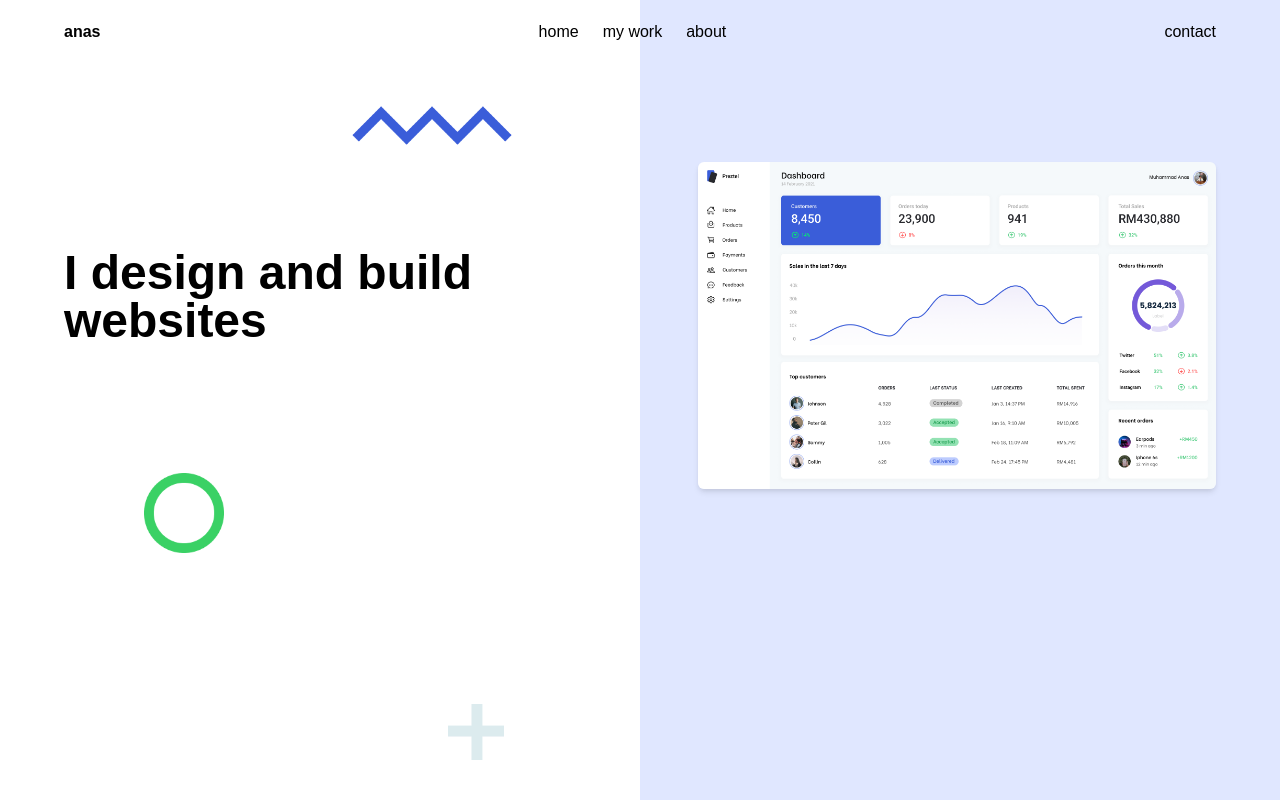
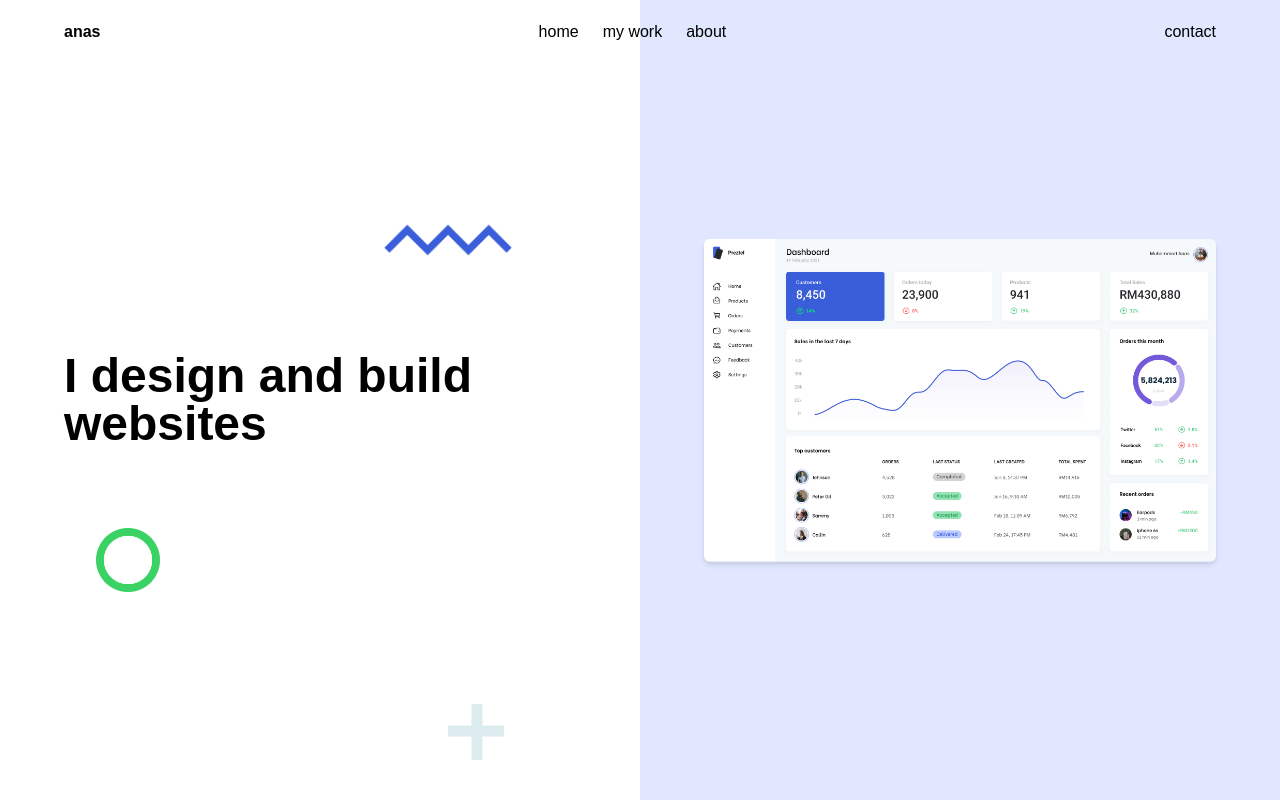
Before and after one commit to anas283/muhammadanas, an Angular app: page /home in a window 1280 px wide. Built offline with nearby package versions, Linux system fonts and the light colour scheme.

Commit message:
Update home ui for desktop

```diff
--- a/src/app/components/home/home.component.css
+++ b/src/app/components/home/home.component.css
@@ -1,5 +1,39 @@
 @media only screen and (min-width: 1024px) {
+    .main-text {
+        width: 40%;
+        margin: 0;
+        position: absolute;
+        top: 50%;
+        left: 25%;
+        -ms-transform: translate(-50%, -50%);
+        transform: translate(-50%, -50%);
+    }
+
     .w-cd {
-        width: 45%;
+        width: 40%;
+        margin: 0;
+        position: absolute;
+        top: 50%;
+        left: 75%;
+        -ms-transform: translate(-50%, -50%);
+        transform: translate(-50%, -50%);
+    }
+
+    .circle {
+        margin: 0;
+        position: absolute;
+        top: 70%;
+        left: 10%;
+        -ms-transform: translate(-50%, -50%);
+        transform: translate(-50%, -50%);
+    }
+
+    .zigzag {
+        margin: 0;
+        position: absolute;
+        top: 30%;
+        left: 35%;
+        -ms-transform: translate(-50%, -50%);
+        transform: translate(-50%, -50%);
     }
 }
--- a/src/app/components/home/home.component.html
+++ b/src/app/components/home/home.component.html
@@ -1,20 +1,21 @@
 <section class="lg:px-16 mx-auto py-10 h-auto w-screen overflow-x-hidden flex flex-row">
 
     <div class="w-1/2">
-        <img class="relative z-50 ml-72 md:ml-96 lg:ml-72 w-40" src="../../../assets/images/extra/zigzag.png" alt="zigzag">
+        <img class="zigzag relative z-50 ml-72 md:ml-96 lg:ml-72 w-32" src="../../../assets/images/extra/zigzag.png" alt="zigzag">
 
         <div class="flex justify-center md:ml-52 md:mt-10 lg:ml-0 lg:justify-start -mr-48 lg:mt-16 lg:w-3/4">
-            <h1 class="w-48 sm:w-auto mt-10 font-bold text-4xl lg:text-5xl text-center lg:text-left relative z-50 leading-snug">
+            <h1 class="main-text w-48 sm:w-auto mt-10 font-bold text-4xl lg:text-5xl text-center lg:text-left relative z-50 leading-snug">
                 I design and build websites
             </h1>
         </div>
 
-        <img class="absolute -ml-10 mt-20 md:ml-14 lg:ml-20 lg:mt-32 w-20" src="../../../assets/images/extra/circle.png" alt="circle">
+        <img class="circle absolute -ml-10 mt-20 md:ml-14 lg:ml-20 lg:mt-0 w-16" src="../../../assets/images/extra/circle.png" alt="circle">
         <img class="absolute bottom-0 ml-12 mb-10 lg:ml-96 w-14" src="../../../assets/images/extra/plus.png" alt="plus">
     </div>
 
     <div class="bg-indigo-100 w-1/2 h-screen absolute z-0 top-0 right-0"></div>
 
-    <img class="w-cd relative -ml-24 z-50 mt-80 shadow-md rounded-md lg:ml-20 lg:mt-14" src="../../../assets/images/works/new_dashboard.png" alt="dashboard">
+    <!-- <img class="w-cd relative -ml-24 z-50 mt-80 shadow-md rounded-md lg:ml-20 lg:mt-14" src="../../../assets/images/works/new_dashboard.png" alt="dashboard"> -->
+    <img class="w-cd relative -ml-24 z-50 mt-80 shadow-md rounded-md lg:ml-20 lg:mt-0" src="../../../assets/images/works/new_dashboard.png" alt="dashboard">
 
 </section>
```
